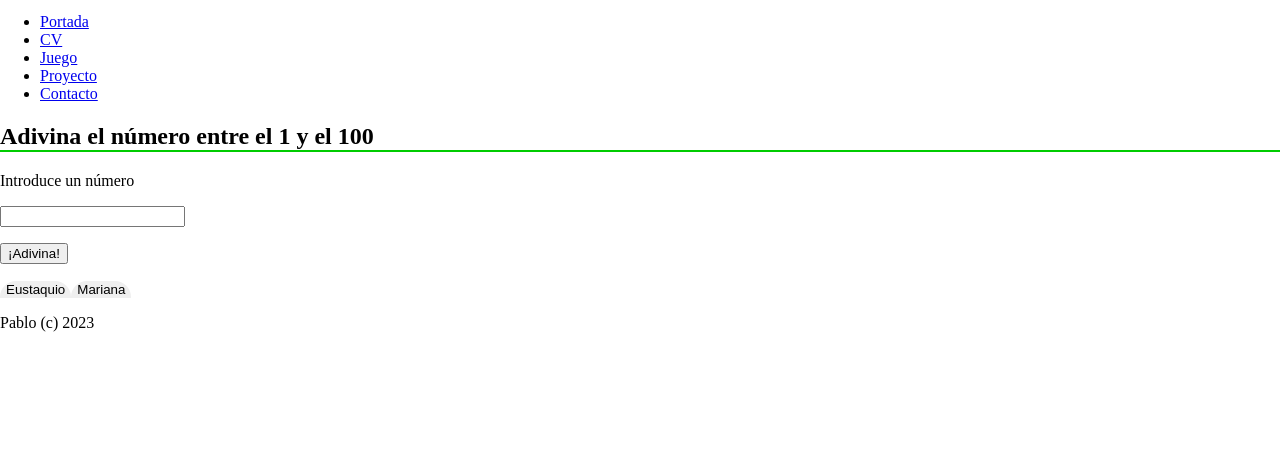
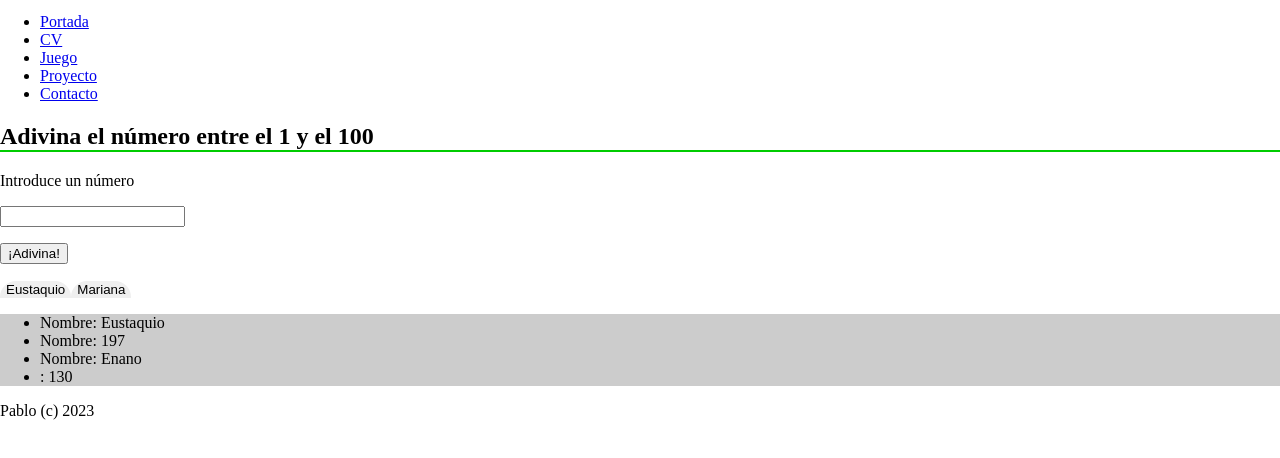
Before and after one commit to PabloLopez2/PabloLopez2.github.io, a plain HTML site: page game.html in a window 1280 px wide. Both pictures are taken after a click on the button "Eustaquio". Shown: the part 174-632 px from the top of the page. Drawn offline with Linux system fonts and the light colour scheme.

Commit message:
actualizacion

```diff
--- a/game.html
+++ b/game.html
@@ -50,7 +50,7 @@ function carga_datos (id_character) {
 		lista += "<li>Nombre: "+data.name+"</li>";
 		lista += "<li>Nombre: "+data.age+"</li>";
 		lista += "<li>Nombre: "+data.race+"</li>";
-		lista += "<li>: "+data.1+"</li>";
+		lista += "<li>: "+data.height+"</li>";
 		lista += "</ul>";
 		console.log(data);
 		document.getElementById("character_data").innerHTML = lista;
```
